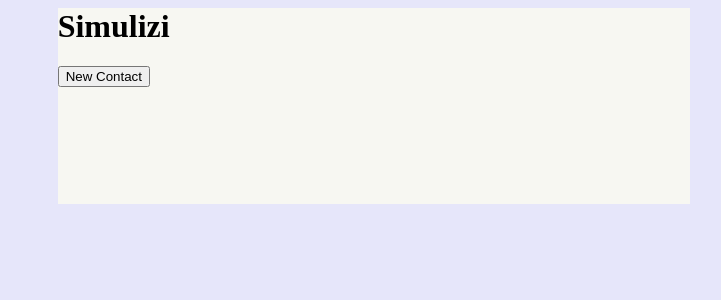
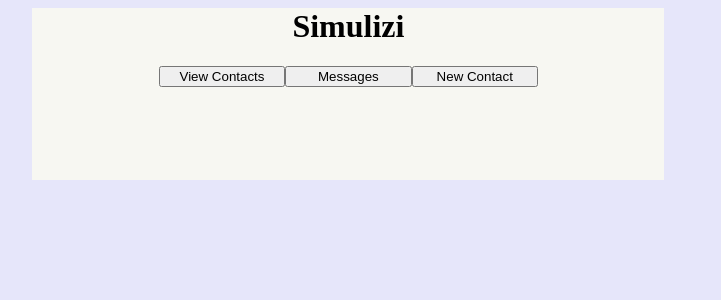
Before and after one commit to rodgnathaniel/phonebook, a Django app: page / in a window 1280 px wide. Shown: the top 300 px of the page, without its empty margins (102-823 px from the left). Run offline with Django 3.2, Linux system fonts and the light colour scheme.

Commit message:
made template and new contact modal / css rough draft

```diff
--- a/contacts/static/contacts/css/main.css
+++ b/contacts/static/contacts/css/main.css
@@ -1,13 +1,27 @@
 @import url('https://fonts.googleapis.com/css?family=Amatic+SC');
 body{
     background-color: lavender;
+}
+h1{
+    text-align: center;
+    /* margin-left: 35%; */
 }
 
 header{
     background-color:rgba(255,255,240,0.7);
     width: 50%;
-    height: 25%;
-    margin-left: 12%;
+    height: 22%;
+    margin-left: 10%;
+}
+nav{
+    display: flex;
+    flex-direction: row;
+    margin-left: 20%;
+}
+nav button{
+    width: 25%;
+    height: 20%;
+    justify-content: center;
 }
 
 .newcontact_modal {
--- a/contacts/templates/contacts/phonebook.html
+++ b/contacts/templates/contacts/phonebook.html
@@ -8,10 +8,13 @@
     </head>
         <header>
             <h1>Simulizi</h1>
-                <nav>
+            <nav>
+                    <button id="view_contacts">View Contacts</button>
+                    <button id="messages">Messages</button>
                     <button id="new_contact">New Contact</button>
-                </nav>
+            </nav>
         </header>
+
 
 
         <main>
@@ -35,6 +38,7 @@
 
 
             <script>
+                new_contact = document.querySelector('#new_contact')
                 close_newcontact = document.querySelector('#close_newcontact_modal')
 
 
@@ -54,6 +58,10 @@
                 // dev.onmouseout = function() {
                 //     close_2()
                 // }
+
+                new_contact.onclick = function(){
+                    document.querySelector(".newcontact_modal").style.display = "flex";
+                }
                 close_newcontact.onclick = function(){
                     document.querySelector(".newcontact_modal").style.display = "none";
                 }
```
